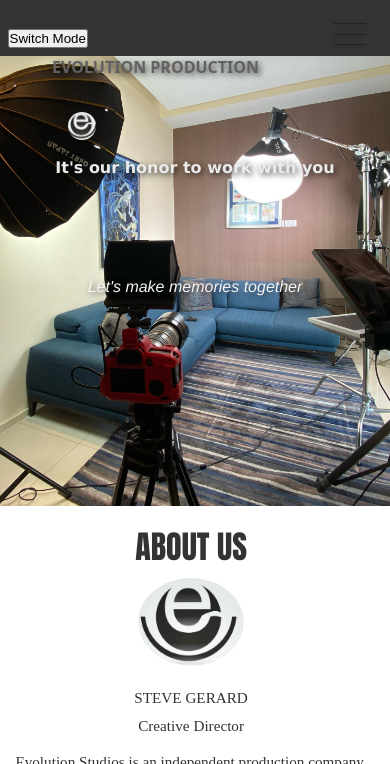
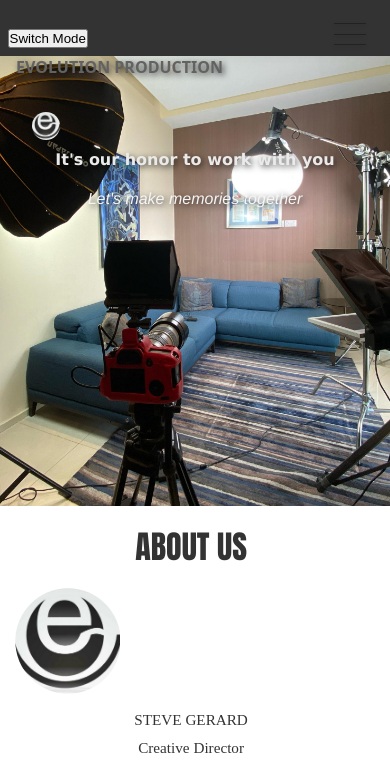
Before and after one commit to T3CHI3-HUE/Evolution-production, a plain HTML site: page index.html in a window 390 px wide. Shown: the top 764 px of the page. Drawn offline with Linux system fonts and the light colour scheme.

Commit message:
Add files via upload

```diff
--- a/stylesevolution.css
+++ b/stylesevolution.css
@@ -127,22 +127,36 @@ body.dark-mode .ceo {
 }
 @media (max-width: 768px) {
   .hero h1 {
-    font-size: 1.3rem;
-    text-align: center;
-    margin-top: 16px;
+    display: flex;
+    align-items: center;
+    gap: 6px;
+    font-size: 1rem;
+    position: absolute;
+    top: 56px;
+    left: 16px;
+    margin: 0;
+    z-index: 2;
+    background: transparent;
+    color: #636262;
+    text-shadow: 2px 2px 6px rgba(0,0,0,0.7);
+    font-family: system-ui, -apple-system, BlinkMacSystemFont, 'Segoe UI', Roboto, Oxygen, Ubuntu, Cantarell, 'Open Sans', 'Helvetica Neue', sans-serif;
   }
-  .text-overlay, .text-overlay1 {
-    font-size: 1rem;
-    text-align: center;
-    margin: 8px auto 0 auto;
-    display: block;
-    width: 100%;
+  .logo {
+    width: 28px;
+    height: 28px;
+    margin-right: 0;
+    margin-top: 0;
+    padding: 0;
+    position: static;
   }
-  .about-box .circle {
-    display: block;
-    margin: 0 auto 16px auto;
-    max-width: 120px;
-    height: auto;
+  .text-overlay {
+    top: 120px;
+    margin-bottom: 0;
+  }
+  .text-overlay1 {
+    top: 140px;
+    margin-top: 0;
+    padding-top: 30px;
   }
 }
 /* Hamburger menu styles */
@@ -232,22 +246,24 @@ body.dark-mode .ceo {
   margin-right: auto;
 }
 h1 {
-    float: left;
-    text-decoration: double;
-    padding-left: 0%;
-    font-family: system-ui, -apple-system, BlinkMacSystemFont, 'Segoe UI', Roboto, Oxygen, Ubuntu, Cantarell, 'Open Sans', 'Helvetica Neue', sans-serif;
+    display: flex;
+    align-items: center;
+    gap: 8px;
+    /* Remove float, use flex for logo+text alignment */
+    font-size: large;
     color: #636262;
     text-shadow: 2px 2px 6px rgba(0, 0, 0, 0.7);
     margin-top: 30px;
-    font-size:large;
+    font-family: system-ui, -apple-system, BlinkMacSystemFont, 'Segoe UI', Roboto, Oxygen, Ubuntu, Cantarell, 'Open Sans', 'Helvetica Neue', sans-serif;
 }
 .logo {
-    width: 5%;
-    height: 6%;
-    padding-left: 0%;
+    width: 32px;
+    height: 32px;
     border-radius: 30px;
-    padding-top: 0%;
-    margin-top: 30px;
+    object-fit: cover;
+    margin-right: 0;
+    margin-top: 0;
+    padding: 0;
 }
 .hero {
     background-image: url(images/image17.jpeg);
@@ -321,20 +337,22 @@ body.dark-mode{
     font-weight: 800;
     font-style: inherit;
     font-family:'Lucida Sans', 'Lucida Sans Regular', 'Lucida Grande', 'Lucida Sans Unicode', Geneva, Verdana, sans-serif;
+    margin-bottom: 0;
 }
 .text-overlay1 {
     position: absolute;
-    top: 45%;
+    top: 48%; /* Move up for less space */
     left: 38%;
     transform: translate(-50%, -50%);
     text-align: center;
     color: #f5f5f5;
-    text-shadow: 2px 2px 6px rgba(0, 0, 0, 0.7);;
-    padding-top: 100px;
+    text-shadow: 2px 2px 6px rgba(0, 0, 0, 0.7);
+    padding-top: 60px;
     font-size: 150%;
     font-weight: 300;
     font-style: oblique;
     font-family: 'Franklin Gothic Medium', 'Arial Narrow', Arial, sans-serif;
+    margin-top: 0;
 }
 .about-box {
     justify-content: center;
@@ -511,16 +529,16 @@ body {
     z-index: 2;
   }
   .hero h1 {
+    display: flex;
+    align-items: center;
+    gap: 6px;
     font-size: 1rem;
-    display: inline-block;
-    vertical-align: middle;
     position: absolute;
     top: 56px;
-    left: 52px;
+    left: 16px;
     margin: 0;
     z-index: 2;
     background: transparent;
-    width: auto;
     color: #636262;
     text-shadow: 2px 2px 6px rgba(0,0,0,0.7);
     font-family: system-ui, -apple-system, BlinkMacSystemFont, 'Segoe UI', Roboto, Oxygen, Ubuntu, Cantarell, 'Open Sans', 'Helvetica Neue', sans-serif;
@@ -536,11 +554,12 @@ body {
   }
   .text-overlay {
     top: 150px;
-    margin-bottom: 10px;
+    margin-bottom: 0;
   }
   .text-overlay1 {
     top: 160px;
-    margin-top: 18px;
+    margin-top: 0;
+    padding-top: 30px;
   }
   .about-box, .gallery-container, .gallery-section {
     max-width: 98vw;
```
